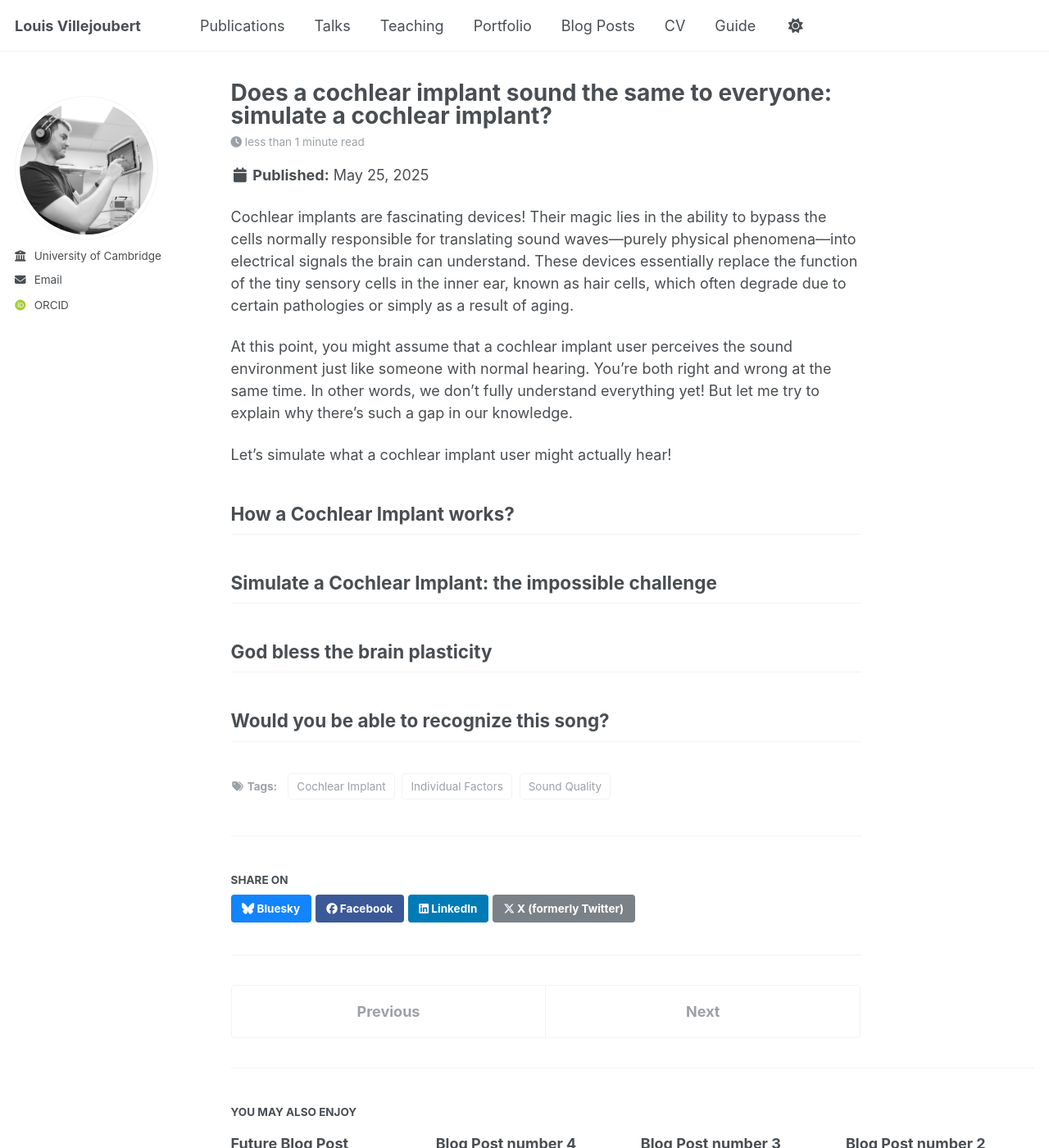
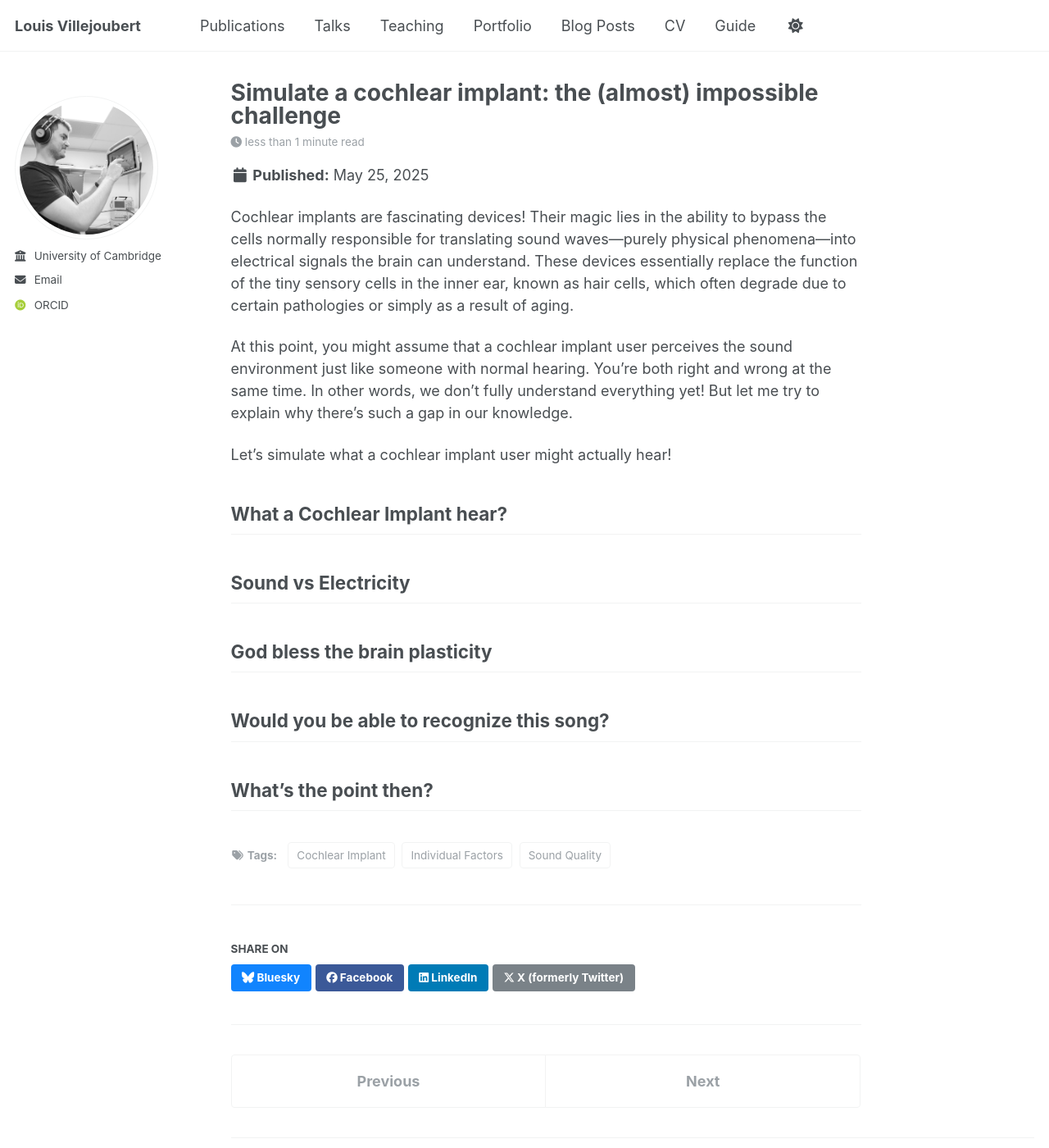
Before and after one commit to VillejoubertLouis/villejoubertlouis.github.io, a Jekyll site: the page built from _posts/2012-08-14-blog-post-1.md, in a window 1280 px wide and 1400 px high. Shown: the whole window at 82% size. Built offline with Jekyll 4.4.1, drawn with Linux system fonts in a browser that asks for light colours; some web fonts are replaced.

Commit message:
Update 2012-08-14-blog-post-1.md

```diff
--- a/_posts/2012-08-14-blog-post-1.md
+++ b/_posts/2012-08-14-blog-post-1.md
@@ -1,5 +1,5 @@
 ---
-title: 'Does a cochlear implant sound the same to everyone: simulate a cochlear implant?'
+title: 'Simulate a cochlear implant: the (almost) impossible challenge'
 date: 2025-05-25
 permalink: /posts/2012/08/blog-post-1/
 tags:
@@ -15,10 +15,10 @@ At this point, you might assume that a cochlear implant user perceives the sound
 Let’s simulate what a cochlear implant user might actually hear!
 
 
-How a Cochlear Implant works?
+What a Cochlear Implant hear?
 ------
 
-Simulate a Cochlear Implant: the impossible challenge
+Sound vs Electricity
 ------
 
 God bless the brain plasticity
@@ -26,3 +26,6 @@ God bless the brain plasticity
 
 Would you be able to recognize this song?
 ------
+
+What's the point then?
+------
```
